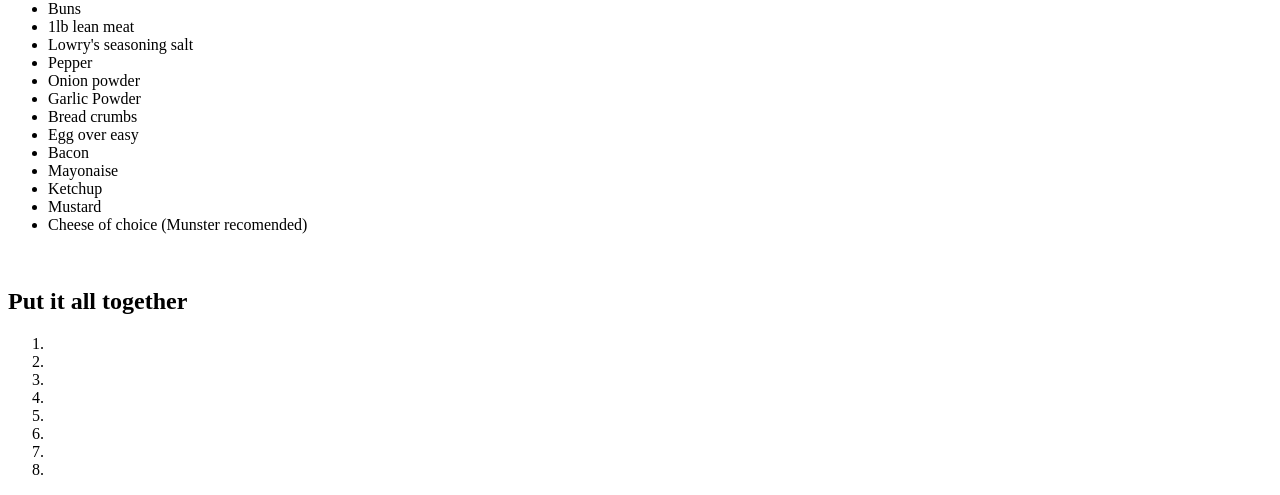
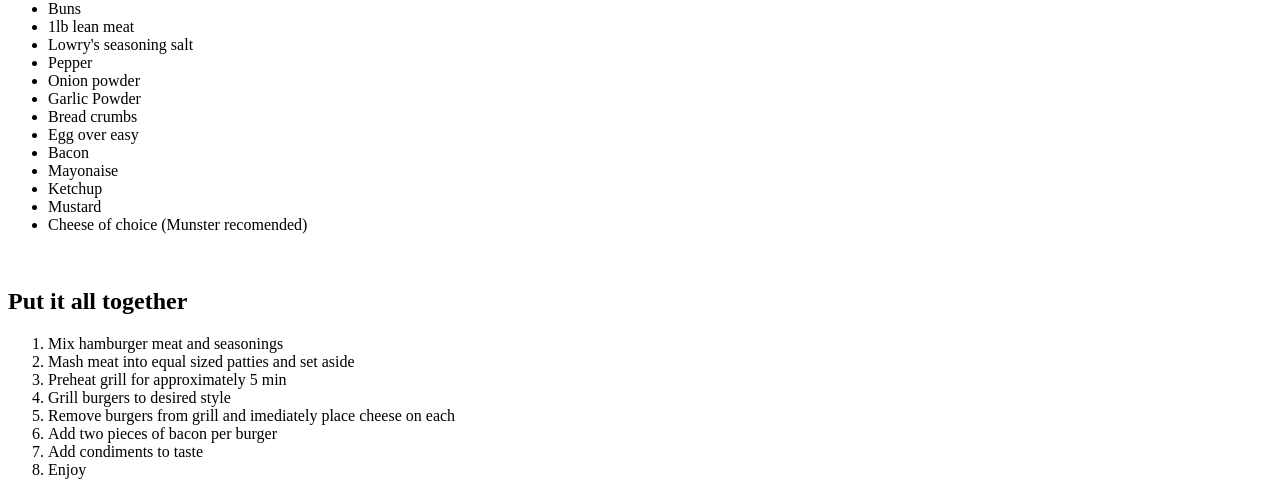
Before and after one commit to BuiltWithRobK/Odin_links_and_images, a plain HTML site: page recipes/grilled_hamburger.html in a window 1280 px wide. Shown: the part 653-1148 px from the top of the page. Drawn offline with Linux system fonts and the light colour scheme.

Commit message:
"minor update - admin save"

```diff
--- a/recipes/grilled_hamburger.html
+++ b/recipes/grilled_hamburger.html
@@ -42,14 +42,14 @@
     <br>
     <h2>Put it all together</h2>
     <ol>
-        <li></li>
-        <li></li>
-        <li></li>
-        <li></li>
-        <li></li>
-        <li></li>
-        <li></li>
-        <li></li>
+        <li>Mix hamburger meat and seasonings</li>
+        <li>Mash meat into equal sized patties and set aside</li>
+        <li>Preheat grill for approximately 5 min</li>
+        <li>Grill burgers to desired style</li>
+        <li>Remove burgers from grill and imediately place cheese on each</li>
+        <li>Add two pieces of bacon per burger</li>
+        <li>Add condiments to taste</li>
+        <li>Enjoy</li>
     </ol>
     </body>
 </html>
```
